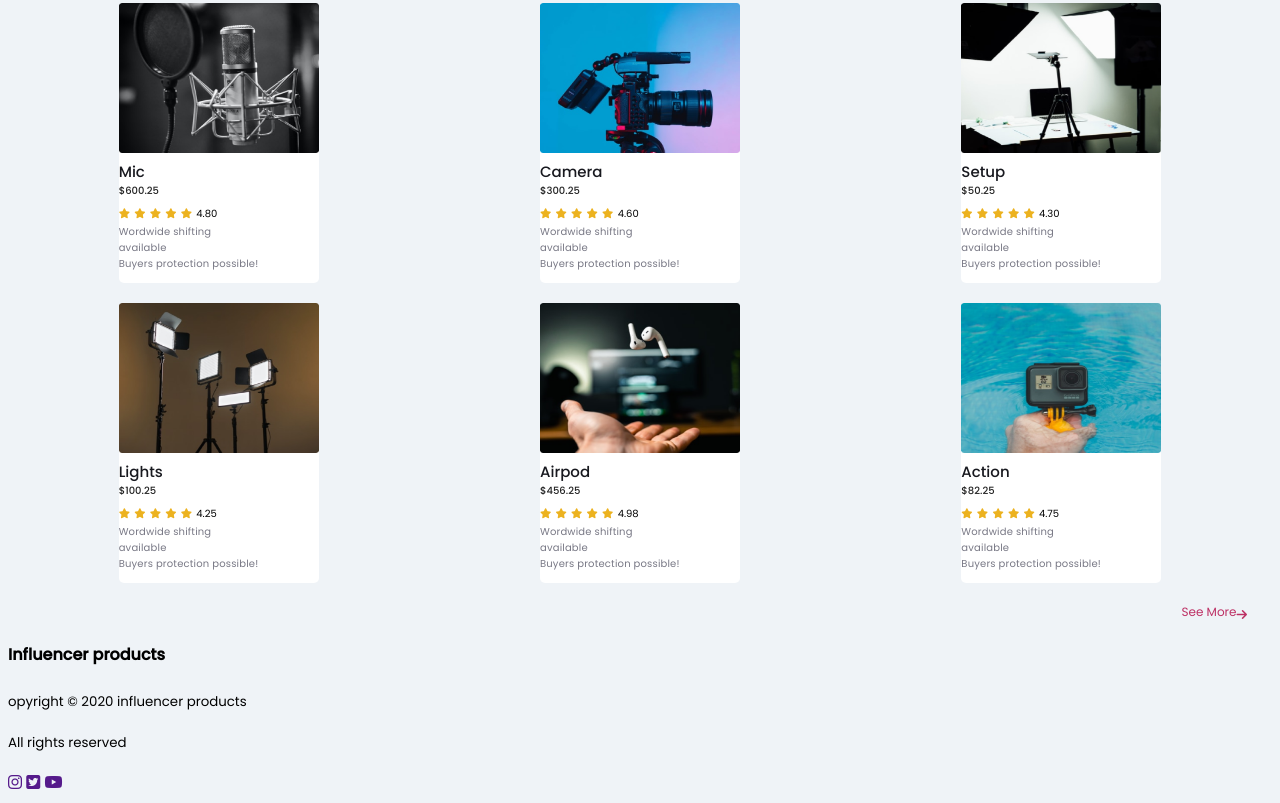
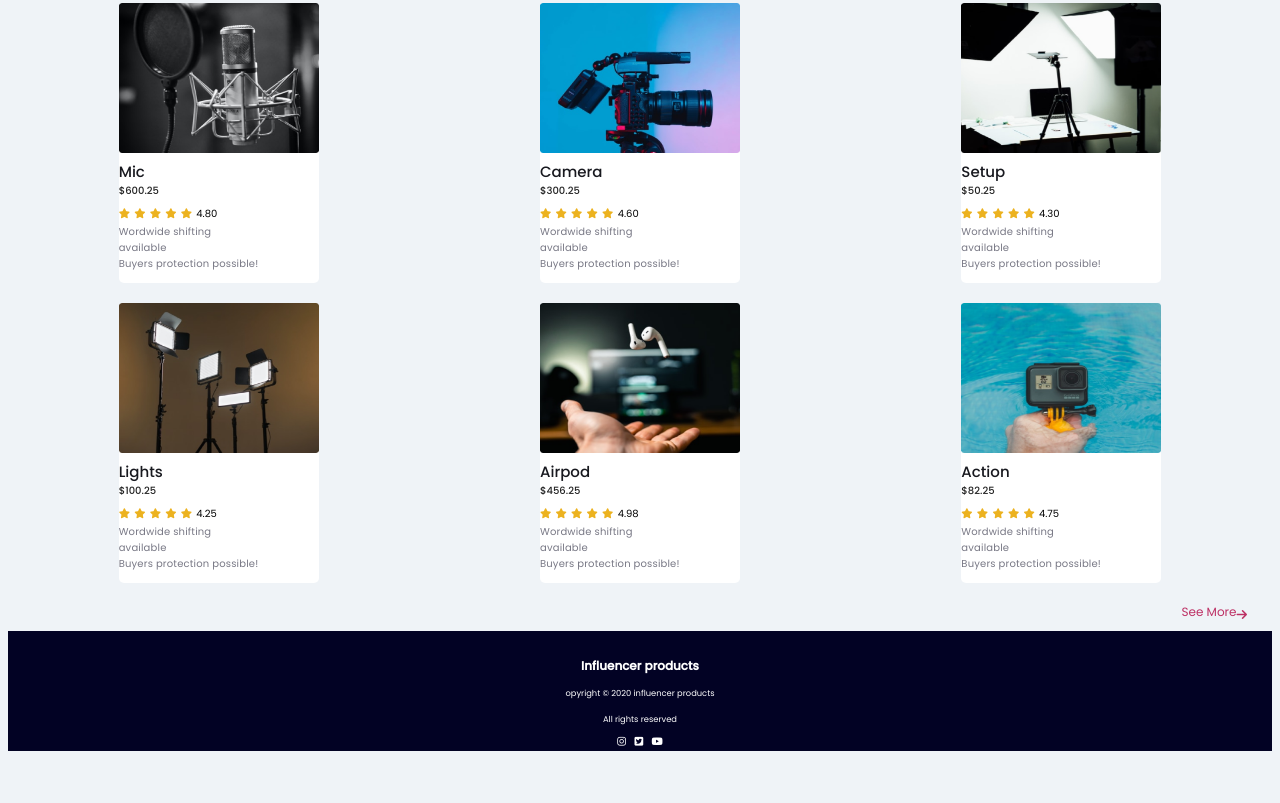
Before and after one commit to Eshita95/Assignment-influencer-gear, a plain HTML site: page index.html in a window 1280 px wide. Shown: the part 1003-1806 px from the top of the page. After the commit the page ends 1762 px from the top, so only its background shows below. Drawn offline with Linux system fonts and the light colour scheme.

Commit message:
footer style added

```diff
--- a/index.html
+++ b/index.html
@@ -319,12 +319,12 @@
 
     <footer class="foot-section">
         <h4>Influencer products</h4>
-        <p><small>opyright © 2020 influencer products</small></p>
+        <p><small>opyright <span>&#169;</span> 2020 influencer products</small></p>
         <p><small>All rights reserved</small></p>
-        <div>
-            <a href=""><i class="fab fa-instagram"></i></a>
-            <a href=""><i class="fab fa-twitter-square"></i></a>
-            <a href=""><i class="fab fa-youtube"></i></a>
+        <div class="icons">
+            <i class="fab fa-instagram"></i>
+            <i class="fab fa-twitter-square"></i>
+            <i class="fab fa-youtube"></i>
         </div>
 
     </footer>
--- a/style.css
+++ b/style.css
@@ -124,3 +124,37 @@ body{
 }
 
 /* footer section styling */
+
+.foot-section{
+    height:100px;
+    background-color: rgb(2, 2, 36);
+    color: white;
+    text-align: center;
+    padding: 10px;
+    margin-top: 10px;
+
+
+}
+.foot-section h4{
+    font-size: 12px;
+    margin-bottom: 0;
+}
+.foot-section p{
+    font-size: 10px;
+    margin-bottom: 0;
+}
+.fa-instagram{
+    color: white;
+    font-size: 10px;
+
+}
+.fa-twitter-square{
+    color: white;
+    padding-left: 4px;
+    font-size: 10px;
+}
+.fa-youtube{
+    color: white;
+    padding-left: 4px;
+    font-size: 10px;
+}
```
